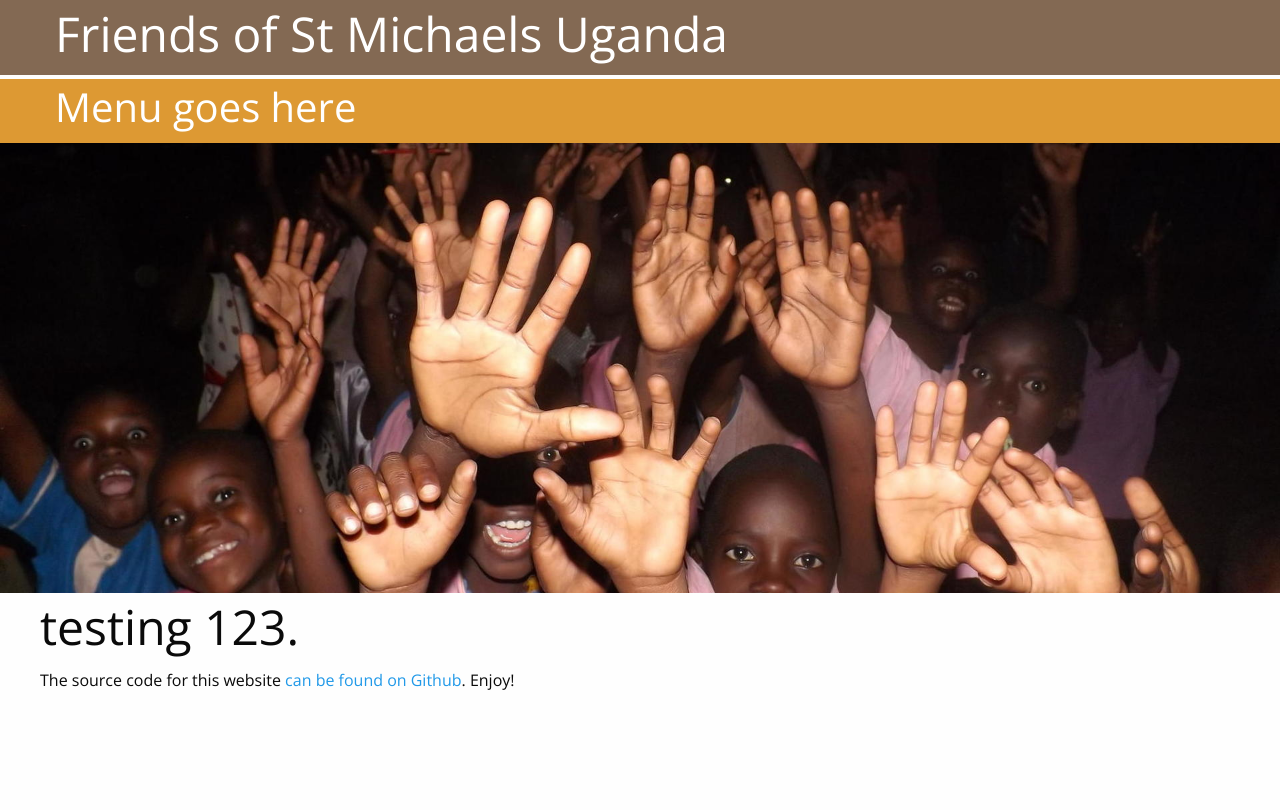
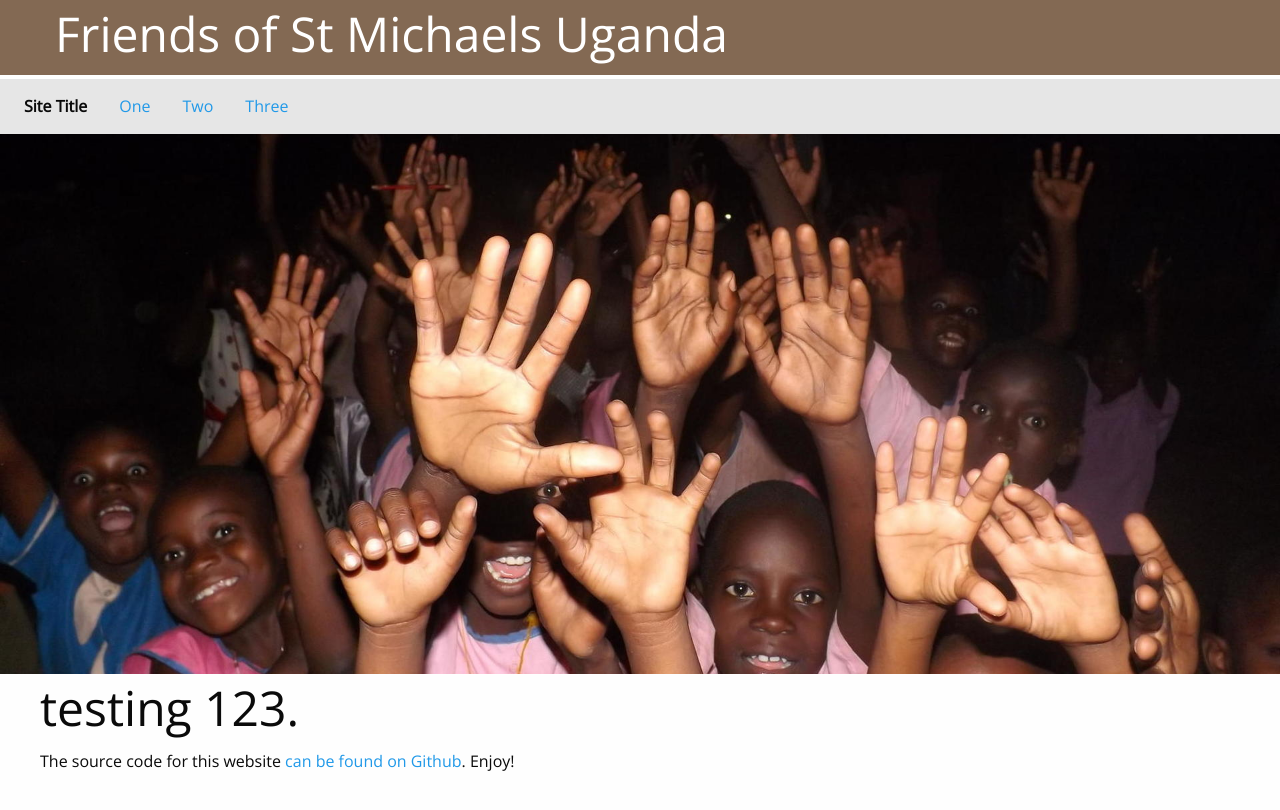
Before and after one commit to Eelviny/fsmu.co.uk, a Jekyll site: the page built from index.md, in a window 1280 px wide. Shown: the top 810 px of the page. Built offline with Jekyll 4.4.1, drawn with Linux system fonts in a browser that asks for light colours; nearby versions of some CDN libraries.

Commit message:
Start adding menus to things

```diff
--- a/_includes/head.html
+++ b/_includes/head.html
@@ -1,3 +1,6 @@
+<meta charset="utf-8" />
+<meta http-equiv="X-UA-Compatible" content="IE=edge" />
+<meta name="viewport" content="width=device-width, initial-scale=1.0" />
 <link rel="stylesheet" type="text/css" href="/assets/styles/main.css">
 <link href='https://fonts.googleapis.com/css?family=Open+Sans' rel='stylesheet' type='text/css'>
 <link rel="stylesheet" href="https://cdn.jsdelivr.net/fontawesome/4.6.3/css/font-awesome.min.css" integrity="sha256-AIodEDkC8V/bHBkfyxzolUMw57jeQ9CauwhVW6YJ9CA=" crossorigin="anonymous">
--- a/_includes/header.html
+++ b/_includes/header.html
@@ -4,8 +4,18 @@
   </div>
 </div>
 <div style="padding: 2px"></div>
-<div style="background-color: {{site.color.primary}}">
-  <div class="column row">
-    <h2 style="color: white">Menu goes here</h2>
+
+<div class="title-bar" data-responsive-toggle="example-menu" data-hide-for="medium">
+  <button class="menu-icon" type="button" data-toggle></button>
+</div>
+
+<div class="top-bar" id="example-menu">
+  <div class="top-bar-left">
+    <ul class="dropdown menu" data-dropdown-menu>
+      <li class="menu-text">Site Title</li>
+      <li><a href="#">One</a></li>
+      <li><a href="#">Two</a></li>
+      <li><a href="#">Three</a></li>
+    </ul>
   </div>
 </div>
--- a/_includes/scripts.html
+++ b/_includes/scripts.html
@@ -13,4 +13,7 @@
       });
     });
   </script>
+  <script>
+    $(document).foundation();
+  </script>
 {% endif %}
--- a/_layouts/homepage.html
+++ b/_layouts/homepage.html
@@ -4,7 +4,7 @@ pictures:
 ---
 <div class="slick-slider">
   {% for picture in page.pictures %}
-  <div style="background-image: url('{{ site.url }}/assets/images/{{ picture }}'); height: 50vh; background-position: center; background-size: cover;'"></div>
+  <div style="background-image: url('{{ site.url }}/assets/images/{{ picture }}'); height: 60vh; background-position: center; background-size: cover;"></div>
   {% endfor %}
 </div>
 <div class="row">
```
Also changed, not shown: assets/images/boys-running.jpg (added).
